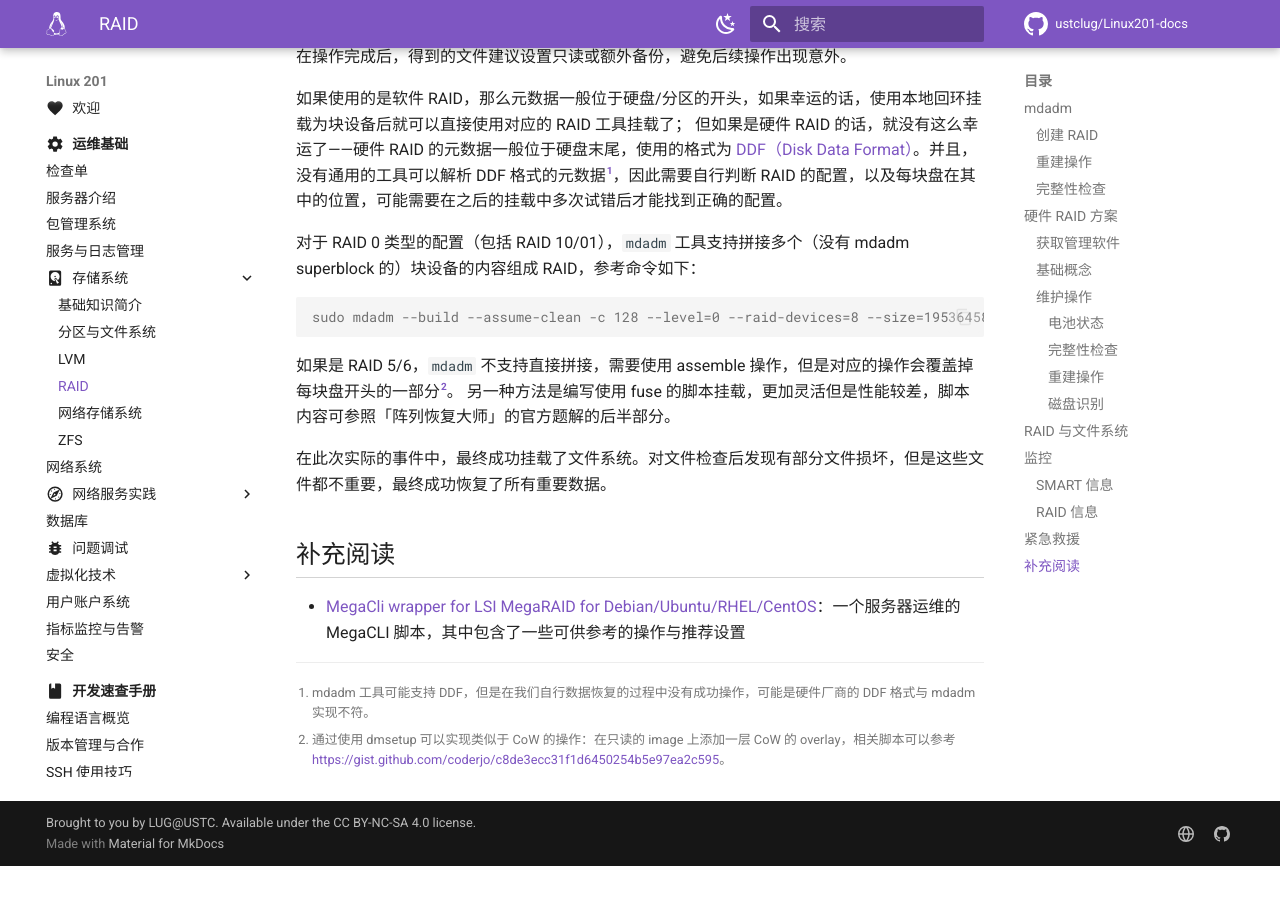
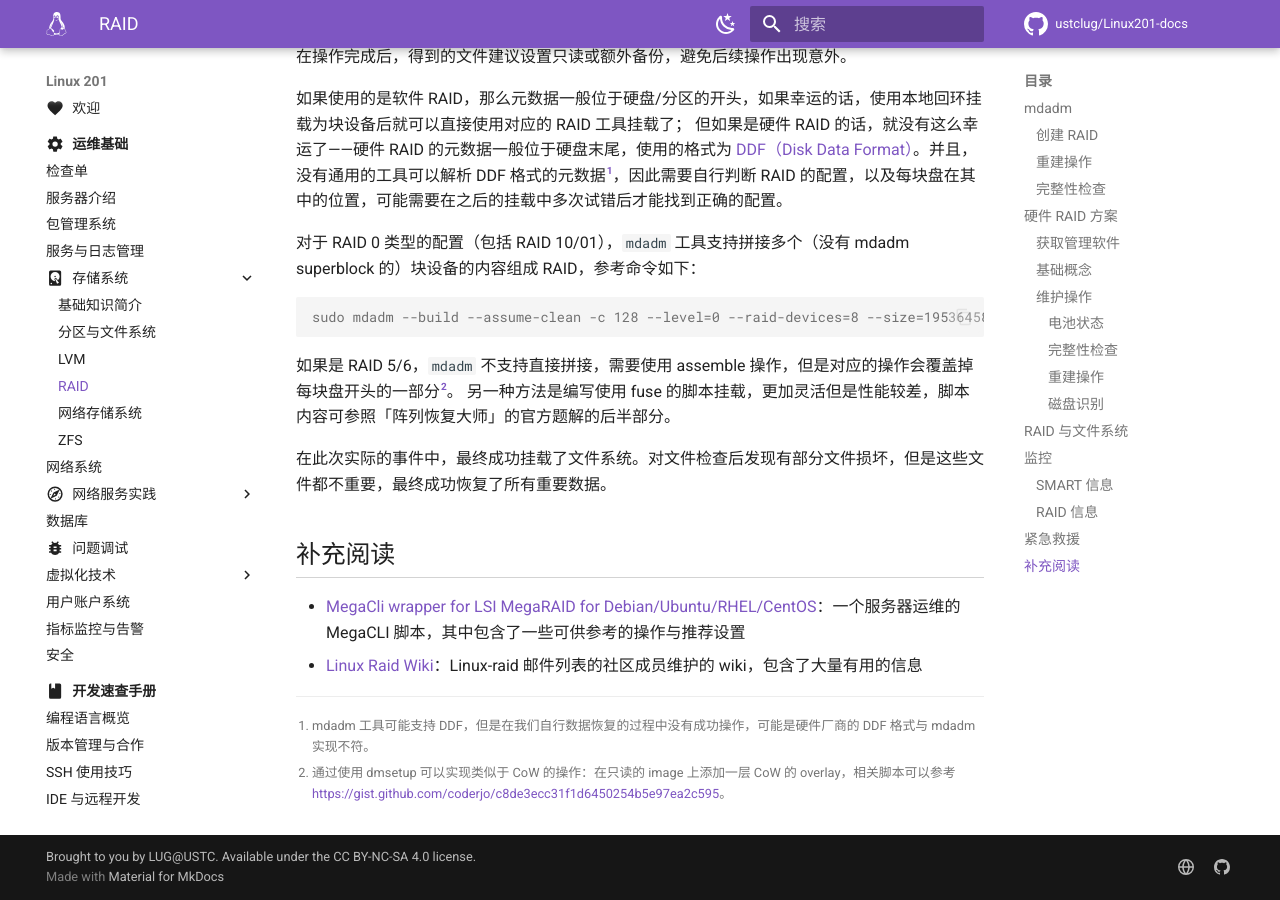
Before and after one commit to ustclug/Linux201-docs, an MkDocs documentation site: the page built from docs/ops/storage/raid.md, in a window 1280 px wide and 900 px high, scrolled down 16870 px. Built offline with MkDocs 1.6.1 and Material for MkDocs 9.7.7, drawn with Linux system fonts in a browser that asks for light colours; comment, search, counter and statistics services are not loaded; before the commit the page ends 17736 px from its top, so only the background shows below that.

Commit message:
ops/storage: misc fixes
- Add space around "4TB"
- Add link to Linux RAID Wiki

```diff
--- a/docs/ops/storage/raid.md
+++ b/docs/ops/storage/raid.md
@@ -1263,9 +1263,10 @@
 
 在此次实际的事件中，最终成功挂载了文件系统。对文件检查后发现有部分文件损坏，但是这些文件都不重要，最终成功恢复了所有重要数据。
 
-## 补充阅读
+## 补充阅读 {#supplement}
 
 - [MegaCli wrapper for LSI MegaRAID for Debian/Ubuntu/RHEL/CentOS](https://gist.github.com/demofly/53b26d7a3f12b3008716)：一个服务器运维的 MegaCLI 脚本，其中包含了一些可供参考的操作与推荐设置
+- [Linux Raid Wiki](https://raid.wiki.kernel.org/)：Linux-raid 邮件列表的社区成员维护的 wiki，包含了大量有用的信息
 
 [^mdadm-ddf]: mdadm 工具可能支持 DDF，但是在我们自行数据恢复的过程中没有成功操作，可能是硬件厂商的 DDF 格式与 mdadm 实现不符。
 [^dmsetup-cow]: 通过使用 dmsetup 可以实现类似于 CoW 的操作：在只读的 image 上添加一层 CoW 的 overlay，相关脚本可以参考 <https://gist.github.com/coderjo/c8de3ecc31f1d6450254b5e97ea2c595>。
```
Also changed, not shown: docs/ops/storage/intro.md (+1 -1 lines).
